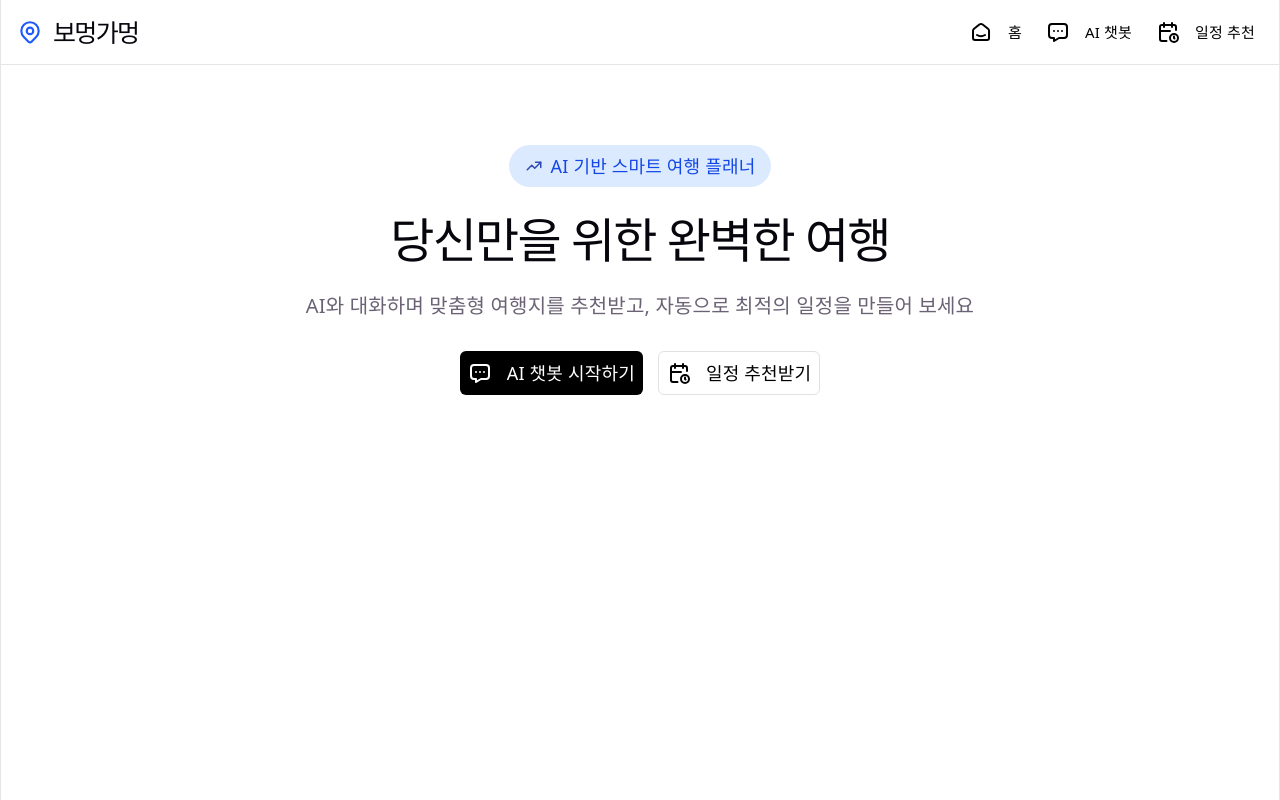
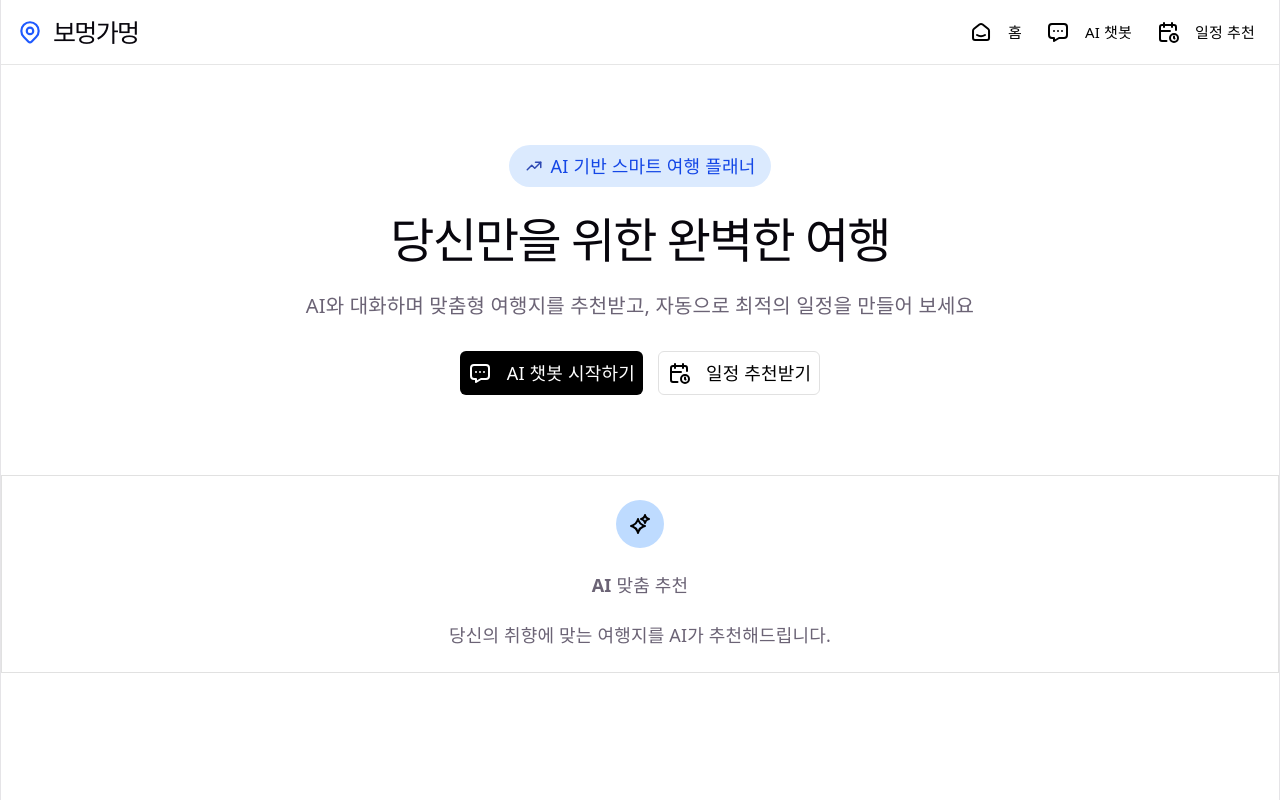
Before and after one commit to kimyoojun/Bomeng_Gameng, a React (Vite) app: page / in a window 1280 px wide. Built offline with nearby package versions, Linux system fonts and the light colour scheme.

Commit message:
feat: main 페이지 기능 설명 박스 component 제작 및 추가

```diff
--- /dev/null
+++ b/src/web/components/FuncBox.tsx
@@ -0,0 +1,19 @@
+function FuncBox () {
+    return (
+        <div style={{ border: "1px solid #e1e1e1", display: "flex", justifyContent: "center", alignItems: "center" }}>
+            <div style={{ padding: "24px", display: "flex", flexDirection: "column", alignItems: "center" }}>
+                <div style={{ width: "48px", height: "48px", backgroundColor: "#bedbff", borderRadius: "9999px", display: "flex", justifyContent: "center", alignItems: "center" }}>
+                    <img src="/src/assets/sparkles-2.svg" alt="스파클 아이콘"/>
+                </div>
+                <h4>
+                    AI 맞춤 추천
+                </h4>
+                <p>
+                    당신의 취향에 맞는 여행지를 AI가 추천해드립니다.
+                </p>
+            </div>
+        </div>
+    )
+}
+
+export default FuncBox
--- a/src/web/components/MainBody.tsx
+++ b/src/web/components/MainBody.tsx
@@ -1,4 +1,5 @@
 import TopBtn from "./btn/TopBtn"
+import FuncBox from "./FuncBox"
 
 function MainBody () {
     return (
@@ -21,6 +22,9 @@ function MainBody () {
                     <TopBtn btnImg="/src/assets/calendar-clock.svg" btnName="일정 추천받기" altName="달력 아이콘" fontSize="18px" isBorder="solid 1px #e1e1e1"/>
                 </div>
             </div>
+            <div>
+                <FuncBox/>
+            </div>
         </div>
     )
 }
```
Also changed, not shown: src/assets/sparkles-2.svg (added).
